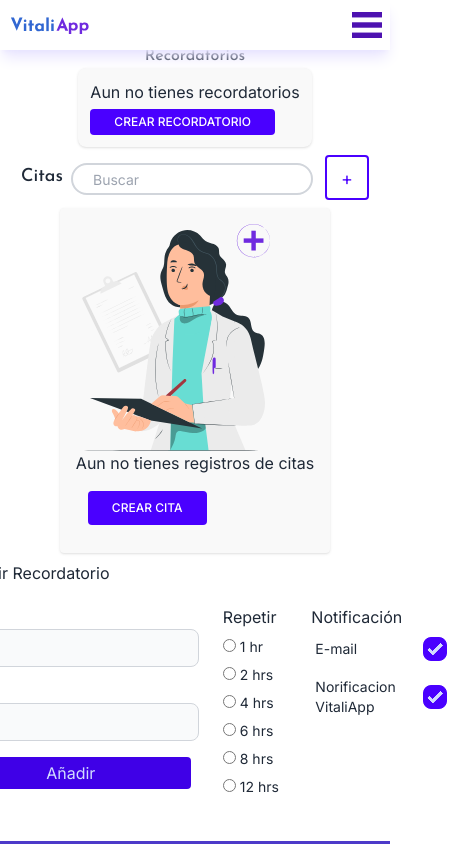
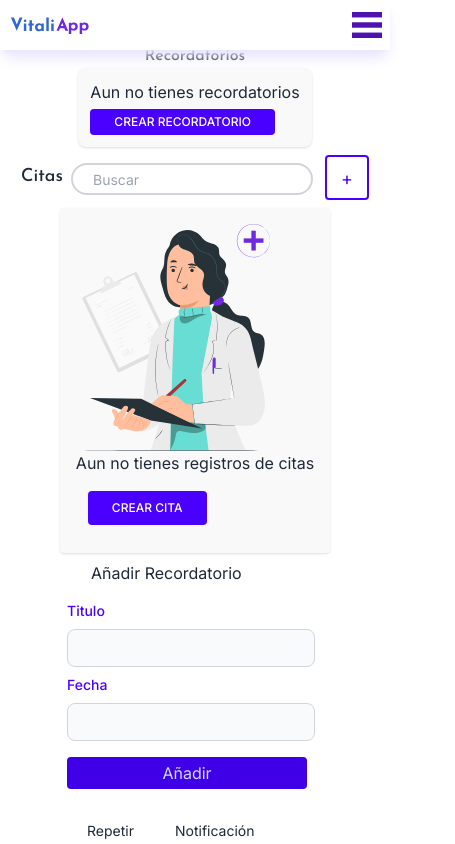
Before and after one commit to cuidat-28js/cuidat-app, a Next.js app: page / in a window 390 px wide. Shown: the top 844 px of the page, 455 px wide, since content can reach past the window. Built offline with nearby package versions, Linux system fonts and the light colour scheme.

Commit message:
made responsive

```diff
--- a/src/app/components/Reminder.js
+++ b/src/app/components/Reminder.js
@@ -7,8 +7,8 @@ export default function Reminder() {
                 <div className="ml-6 ">
                     <h2 className="text-bold">Añadir Recordatorio</h2>
                 </div>
-                <div className="flex flex-row">
-                <div className="w-64 m-4">
+                <div className="flex flex-col md:flex-row">
+                <div className="w-64 my-4">
                     <div>
                         <div className="mb-2">
                             <label for="large-input" class="block mb-2 text-sm font-medium text-primary">Titulo</label>
@@ -23,49 +23,52 @@ export default function Reminder() {
                         <button className="button rounded btn-active btn-block btn-primary py-1">Añadir</button>
                     </div>
                 </div>
-                <div className="m-2 w-24">
-                    <p className="mt-3">Repetir</p>
+                <div className="mx-4 flex flex-row">
+                    <div className="m-1 w-20">
+                        <p className="mt-3 text-sm">Repetir</p>
                         <div className="flex flex-col">
-                        <label className=" mt-2 text-sm">
+                            <label className=" mt-3 text-xs">
                                 <input type="radio" name="bloodtype" value="A+"/> 1 hr
                             </label>
-                        <label className=" mt-2 text-sm">
+                            <label className=" mt-3 text-xs">
                                 <input type="radio" name="bloodtype" value="A-"/> 2 hrs
                             </label>
-                        <label className=" mt-2 text-sm">
+                            <label className=" mt-3 text-xs">
                                 <input type="radio" name="bloodtype" value="B+"/> 4 hrs
                             </label>
-                        <label className=" mt-2 text-sm">
+                            <label className=" mt-3 text-xs">
                                 <input type="radio" name="bloodtype" value="B-"/> 6 hrs
                             </label>
-                        <label className=" mt-2 text-sm">
+                            <label className=" mt-3 text-xs">
                                 <input type="radio" name="bloodtype" value="AB+"/> 8 hrs
                             </label>
-                        <label className=" mt-2 text-sm">
+                            <label className=" mt-3 text-xs">
                                 <input type="radio" name="bloodtype" value="AB-"/> 12 hrs
                             </label>
                         </div>
                     </div>
-                <div className="mx-1 mt-3">
-                    <p className="mt-2 text-">
+                    <div className="mx-1 mb-1 mt-2 w-28">
+                        <p className="mt-2 text-sm">
                             Notificación
                         </p>
                         <div>
                             <div className="form-control">
                             <label className="label cursor-pointer">
-                                <span className="label-text">E-mail</span>
-                                <input type="checkbox" checked="checked" className="checkbox checkbox-primary" />
+                                <span className="label-text text-xs">E-mail</span>
+                                <input type="checkbox" checked="checked" className="checkbox checkbox-sm checkbox-primary" />
                             </label>
                             </div>
                             <div className="form-control">
                                 <label className="label cursor-pointer">
-                                <span className="label-text">Norificacion VitaliApp</span>
-                                <input type="checkbox" checked="checked" className="checkbox checkbox-primary" />
+                                <span className="label-text text-xs">Norificacion<br/> VitaliApp</span>
+                                <input type="checkbox" checked="checked" className="checkbox checkbox-sm checkbox-primary" />
                                 </label>
                             </div>
                         </div>
                     </div>
                 </div>
+
+                </div>
             </div>
         </React.Fragment>
     )
```
Lines whose indentation alone changed are shown as unchanged.
